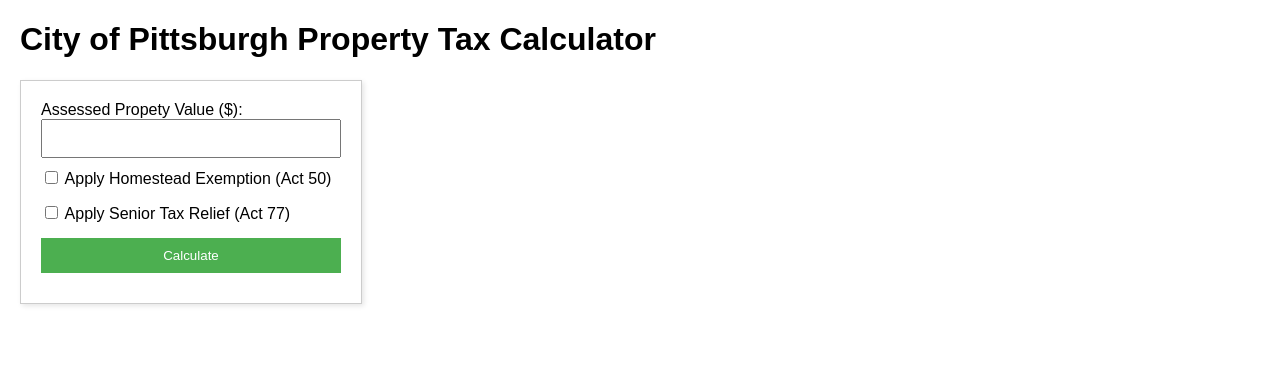
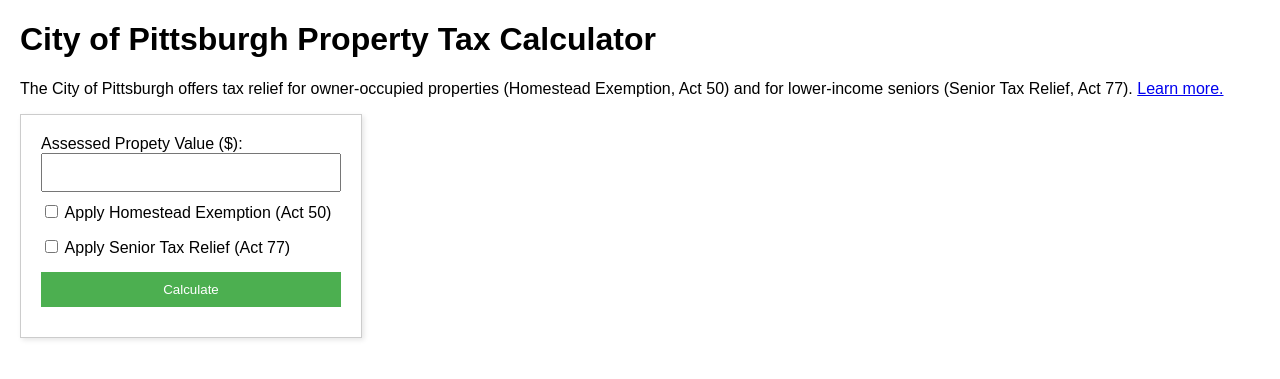
Before and after one commit to patrickcdoyle1/pgh-prop-calc, a Flask app: page / in a window 1280 px wide. Shown: the top 379 px of the page. Run offline with Flask 3, Linux system fonts and the light colour scheme.

Commit message:
add link to learn more

```diff
--- a/templates/calculator.html
+++ b/templates/calculator.html
@@ -17,6 +17,12 @@
 <body>
 
     <h1>City of Pittsburgh Property Tax Calculator</h1>
+    <p>
+        The City of Pittsburgh offers tax relief for owner-occupied properties (Homestead Exemption, Act 50) and for
+        lower-income seniors (Senior Tax Relief, Act 77).
+
+        <a href="https://www.pittsburghpa.gov/City-Government/Finance-Budget/Taxes/Tax-FAQs">Learn more.</a>
+    </p>
 
     <div class="calculator">
         <form method="POST">
```
